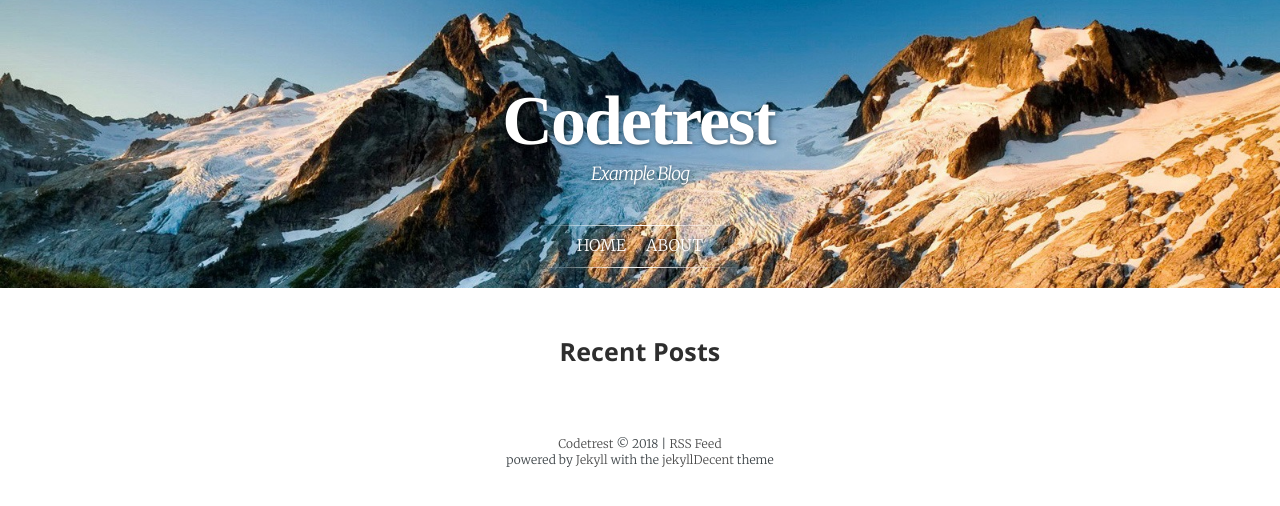
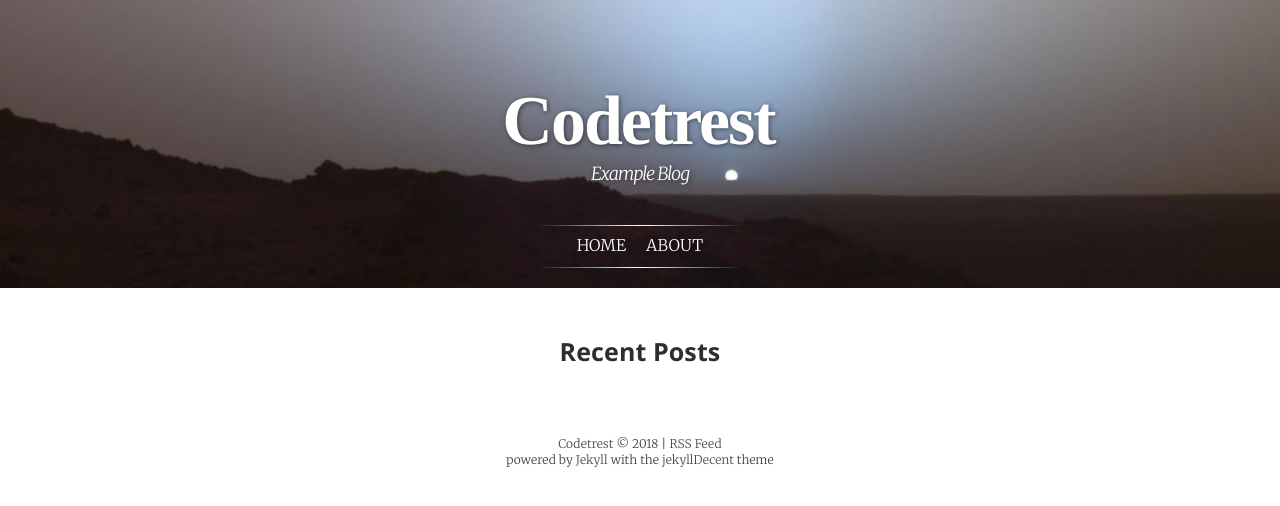
Before and after one commit to adimoraret/codetrest, a Jekyll site: the page built from index.html, in a window 1280 px wide. Shown: the top 506 px of the page. Built offline with Jekyll 4.4.1, drawn with Linux system fonts in a browser that asks for light colours; some web fonts are replaced.

Commit message:
Used background.jpg file

```diff
--- a/_config.yml
+++ b/_config.yml
@@ -15,7 +15,7 @@ language:         "en" # default language of the blog. Language codes: http://ww
 baseurl:          "" # the subpath of your site, e.g. /blog
 url:              "" # the base hostname & protocol for your site. Have a look at robots.txt as well!
 permalink:        /:title
-cover:            /assets/mountain-cover.jpg
+cover:            /assets/background.jpg
 disqus_shortname: "Codetrest"
 
 # Build settings
```
